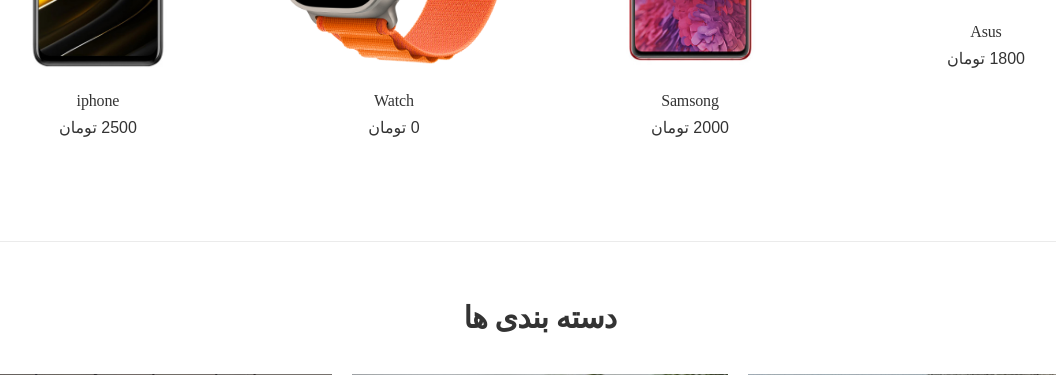
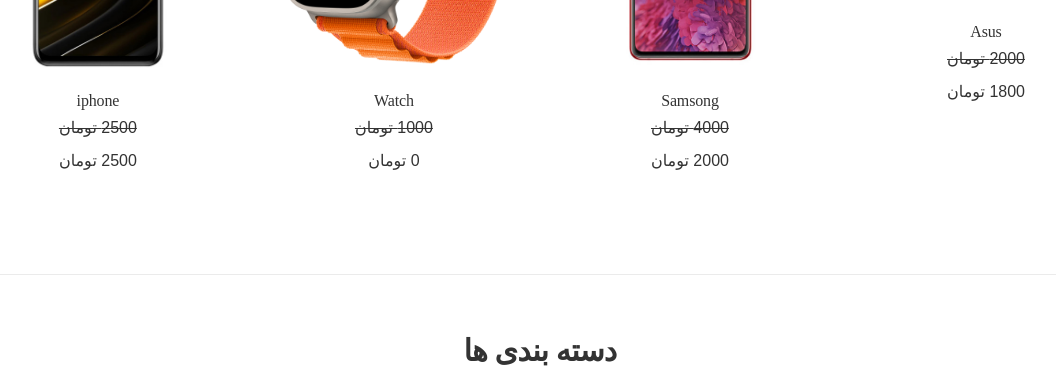
Before and after one commit to tahamusvi/webShop, a Django app: page / in a window 1280 px wide. Shown: the part 1089-1464 px from the top of the page, without its empty margins (100-1156 px from the left). Run offline with Django 4.2, Linux system fonts and the light colour scheme; data comes from the database, SQL or seed files in the repository; both versions use the stored data as it was after the commit; some libraries are stand-ins or nearby versions; some web fonts are replaced.

Commit message:
edit front discounted stuff in landing page

```diff
--- a/facades/templates/facades/home_parts/discountStuff.html
+++ b/facades/templates/facades/home_parts/discountStuff.html
@@ -64,10 +64,11 @@
 
                 <div class="product product-11 text-center">
                     <figure class="product-media">
+                      <span class="product-label label-sale">{{product.discount}}% </span>
                         <a href="{{product.get_absolute_url}}">
                             <img src="{{product.image.url}}" alt="تصویر محصول"
                                 class="product-image">
-                            <img src="{{product.image.url}}" alt="تصویر محصول"
+                            <img src="{{product.image2.url}}" alt="تصویر محصول"
                                 class="product-image-hover">
                         </a>
 
@@ -81,6 +82,9 @@
                         <h3 class="product-title text-center"><a href="product.html">{{product.name}}</a>
                         </h3>
                         <!-- End .product-title -->
+                        <div class="product-price">
+                            <strike>{{product.price}}  تومان</strike>
+                            </div>
                         <div class="product-price">
                             {{product.discounted_price}} تومان
                         </div><!-- End .product-price -->
```
Also changed, not shown: db.sqlite3.
